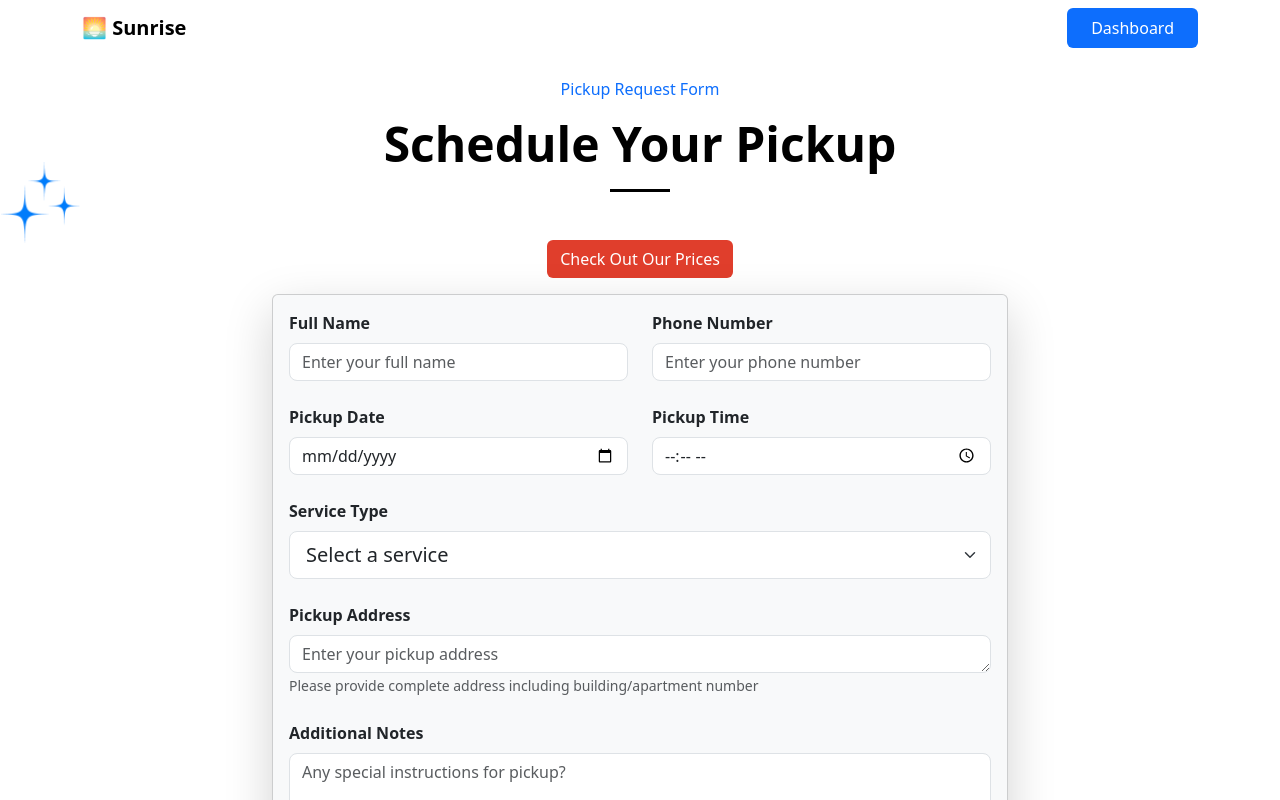
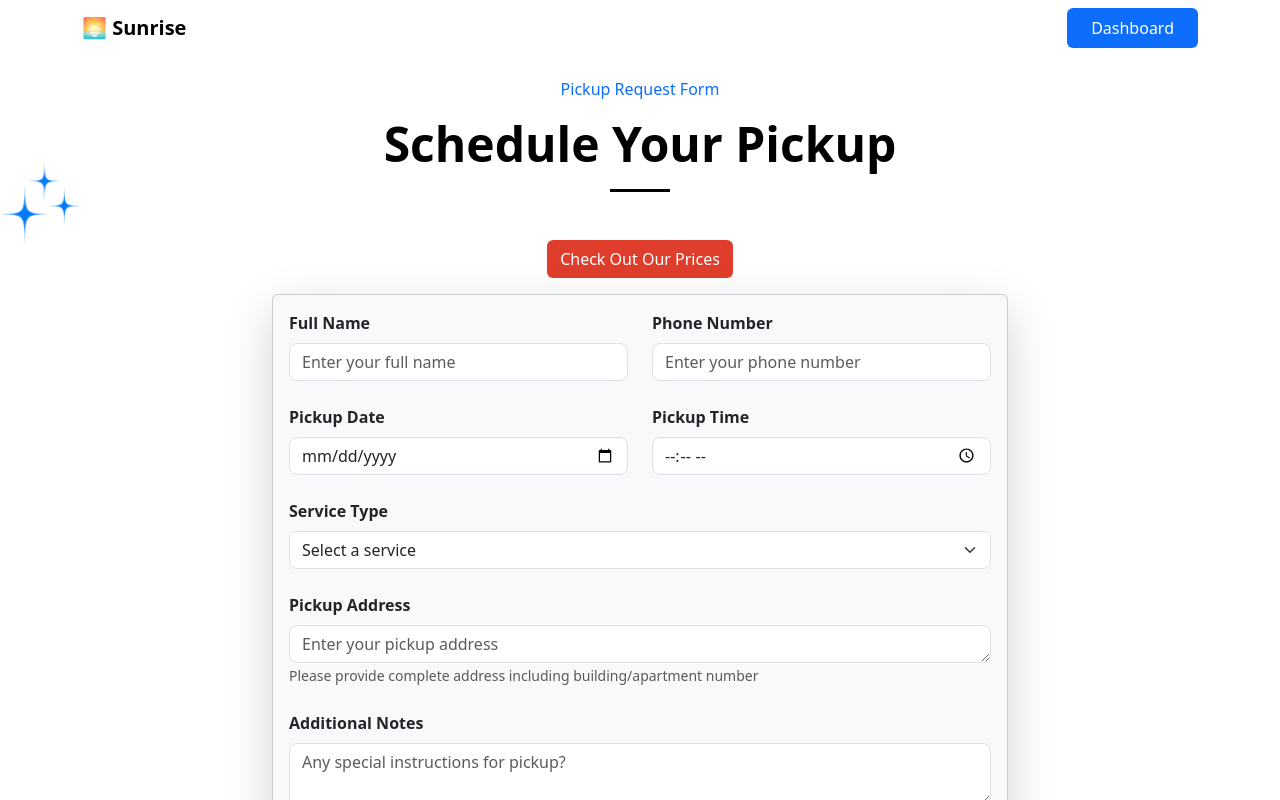
Before and after one commit to SoftLife0/Sunrise-service, a React (Vite) app: page /form in a window 1280 px wide. Shown: the top 800 px of the page. Built offline with nearby package versions, Linux system fonts and the light colour scheme; no server answers.

Commit message:
Adding pickup form waiting for api url

```diff
--- a/src/pages/Form.jsx
+++ b/src/pages/Form.jsx
@@ -119,7 +119,7 @@ const Form = () => {
                             <div className="col-12">
                                 <label htmlFor="service" className="form-label fw-bold">Service Type</label>
                                 <select
-                                  className="form-select form-select-lg rounded-3"
+                                  className="form-select rounded-3"
                                   id="service"
                                   value={formData.service}
                                   onChange={handleChange}
```
